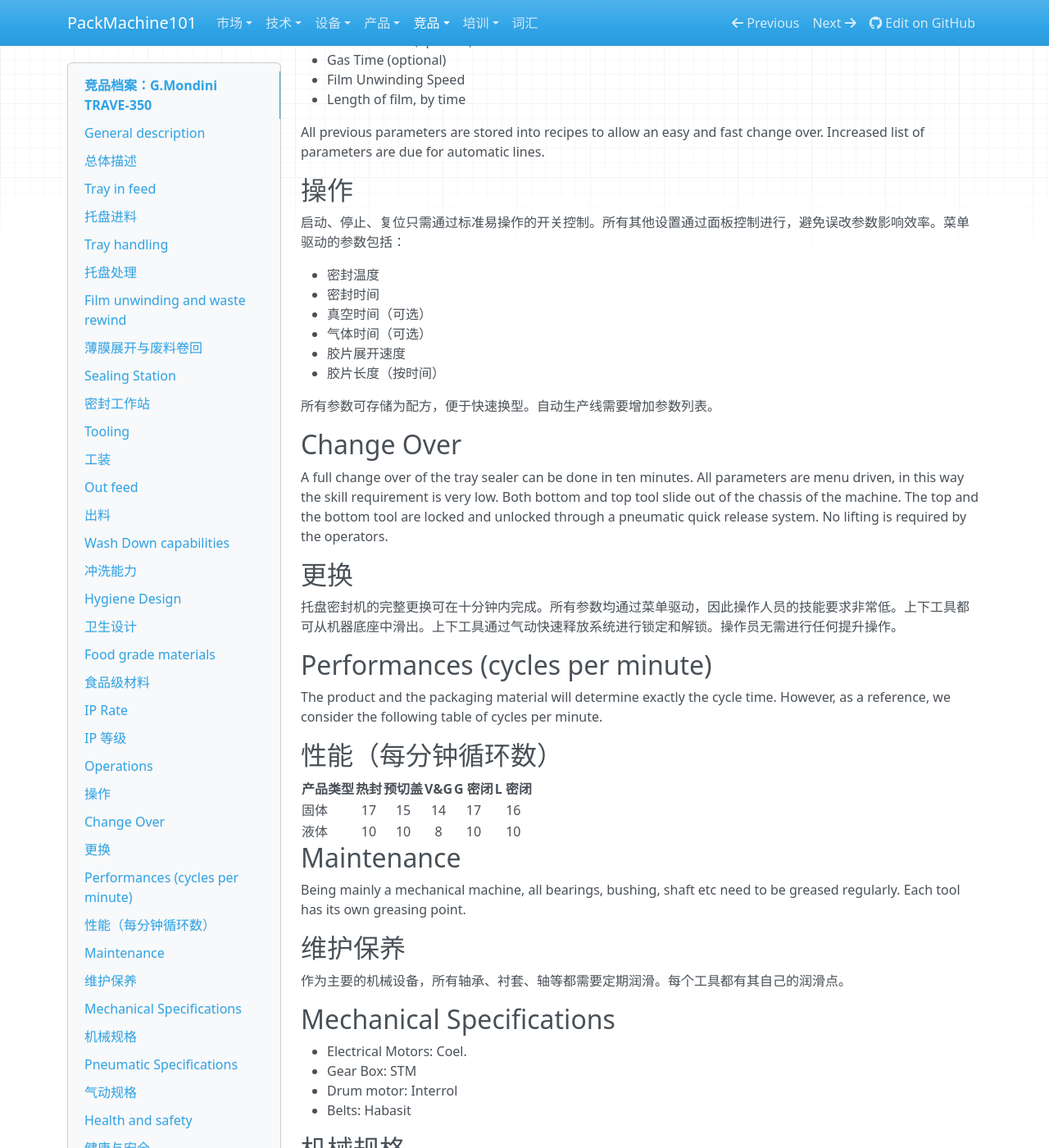
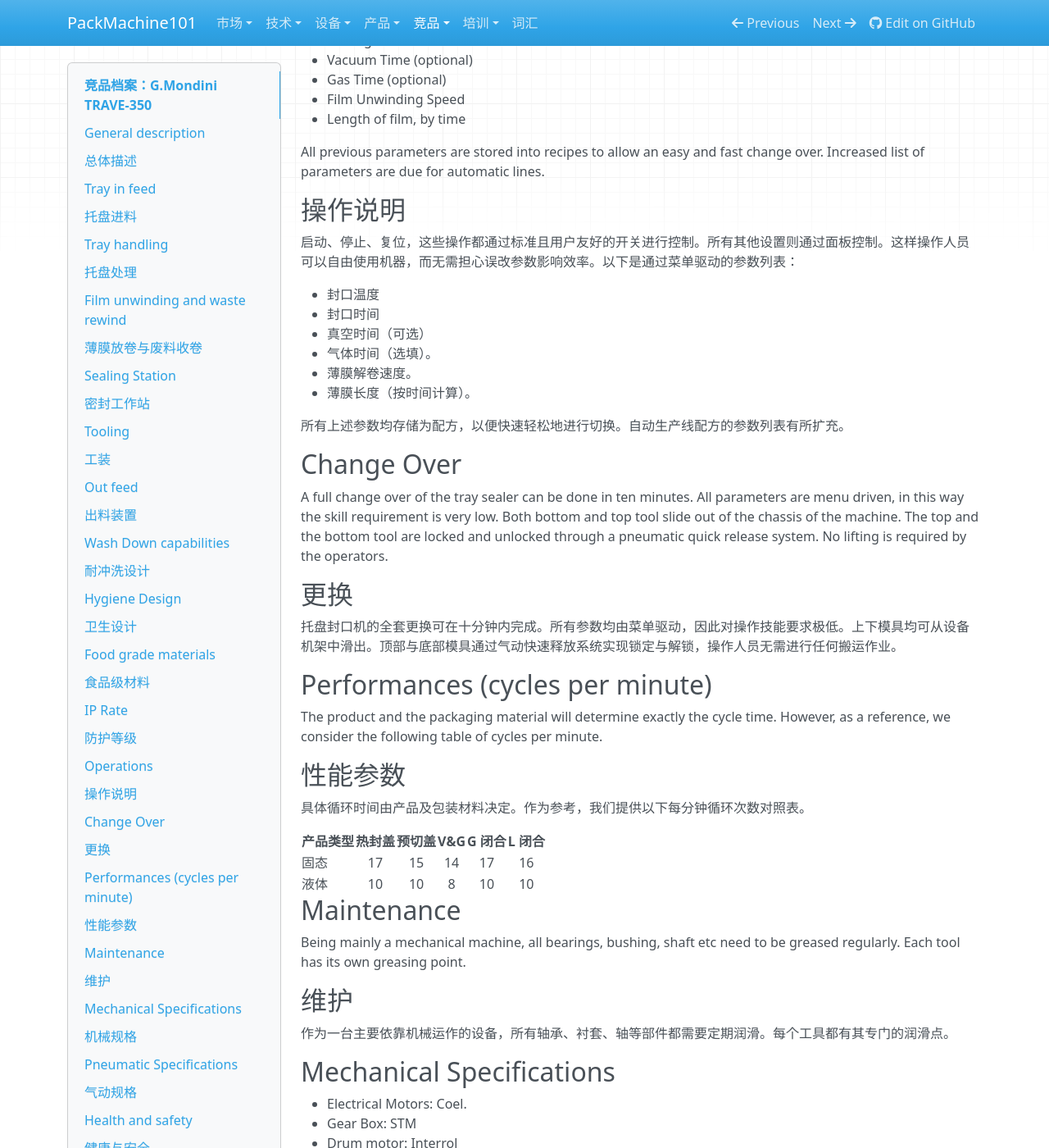
Before and after one commit to John-Qu/FPM101, an MkDocs documentation site: the page built from docs/competitors/gmondini-trave-350.md, in a window 1280 px wide and 1400 px high, scrolled down 7360 px. Shown: the whole window at 82% size. Built offline with MkDocs 1.6.1, drawn with Linux system fonts in a browser that asks for light colours; nearby versions of some CDN libraries; some of the changed text lies outside the part shown.

Commit message:
改为 DS 翻译的版本

```diff
--- a/docs/competitors/gmondini-trave-350.md
+++ b/docs/competitors/gmondini-trave-350.md
@@ -8,7 +8,7 @@
 
 ## 总体描述
 
-工具宽度为 340 毫米，长度为 570 毫米，根据托盘在运行方向上的尺寸，每个工具最多可装配 4 个托盘。密封工具驱动系统和密封力生成器由完全电机械系统组成。
+模具宽度为 340 毫米，长度为 570 毫米，根据料盘在行进方向上的尺寸，每个模具最多可容纳 4 个料盘。密封模具驱动系统和密封力发生器由一套全机电系统组成。
 
 ## Tray in feed
 
@@ -16,7 +16,7 @@
 
 ## 托盘进料
 
-皮带从前一条输送机接收托盘。托盘必须到达时对齐且间距合适。智能皮带将独立于先前的节距，对托盘进行调速和分组，为其转移到密封站做好准备。这两条皮带可以处理随机进料速度，并允许机器保持待机状态，这对于全自动解决方案和手动操作都很重要。检测由位于行进平面上方的单个光电眼提供。
+一条传送带正在接收来自前段输送线的托盘。托盘需以对齐且间距适当的方式到达。智能传送带会调节托盘速度并分组排列，不受前段节距影响，为转移至封口工位做好准备。这两条传送带可应对随机进料速度，使设备能保持待机状态，这对全自动化解决方案和人工操作都至关重要。托盘检测通过安装在传送平面上方的单个光电传感器实现。
 
 ![进料示意](../assets/competitors/gmondini-trave-350/trave-350-01-feed.jpg)
 
@@ -32,9 +32,9 @@
 
 Film saving and reliable continuous run are at the base of the development of the system incorporated in this tray sealer. The reel is positioned on a cantilever shaft which is connected to a servomotor. Film is kept in tension through several shafts, which are supported both sides to avoid any misalignment. A dancing bar keeps a constant tension on the film during the unwinding. The film is pulled through the tool via two counter rotary rollers, controlled by an electrical motor, which allows smooth pulling to reach the maximum waste savings. A clutch controls the tension on the continuous running film waste rewind.
 
-## 薄膜展开与废料卷回
+## 薄膜放卷与废料收卷
 
-薄膜节省和可靠的连续运行是该托盘密封机系统开发的基础。卷轴位于与伺服电机连接的悬臂轴上。薄膜通过多个轴保持张力，这些轴两侧都有支撑，以避免任何错位。舞动杆在薄膜展开期间保持恒定的张力。薄膜通过两个反向旋转的滚筒拉过工具，由电机控制，确保平稳拉伸以达到最大废料节省。离合器控制连续运行薄膜废料卷回的张力。
+省膜设计和可靠连续运行是本托盘封口机集成系统的核心研发理念。膜卷安装于悬臂轴上，该轴与伺服电机直接相连。薄膜通过多根双端支撑的导辊保持张力，有效防止跑偏。浮动辊机构在放卷过程中持续维持薄膜张力恒定。薄膜由两根反向旋转的电动辊轮牵引通过模具，实现平稳拉伸以达到最佳省膜效果。离合器装置精确控制连续运行的废膜收卷张力。
 
 ![胶片路径](../assets/competitors/gmondini-trave-350/trave-350-02-film-1.jpg)
 
@@ -58,9 +58,9 @@
 
 A policord belt takes the sealed trays out of the guarding in a straight line.
 
-## 出料
+## 出料装置
 
-一条聚芯输送带将密封后的托盘直线输出，离开防护装置。
+一条聚氨酯同步带将密封完成的料盘沿直线输送出防护区域。
 
 ![出料示意](../assets/competitors/gmondini-trave-350/trave-350-03-outfeed-1.jpg)
 
@@ -68,9 +68,9 @@
 
 Clean ability and resistance to continuous wash down is one of the main characteristic of this machine.
 
-## 冲洗能力
+## 耐冲洗设计
 
-清洁能力和抗连续冲洗性是该机器的主要特点之一。
+该机器的主要特性之一是具备出色的清洁能力和持续耐冲洗性能。
 
 ## Hygiene Design
 
@@ -82,11 +82,11 @@
 
 ## 卫生设计
 
-- 避免延伸平面之间的接触
-- 没有可能积存水和污垢的封闭腔体
-- 旅行平面下方无传感器
-- 减少暴露的螺母和螺栓，以增加易清洁表面
-- 一个主电气柜和一个主机械柜
+- 避免扩展平面之间的接触。
+- 无可能积存水分和污垢的封闭空腔。
+- 行驶平面下方无传感器。
+- 减少外露的螺母和螺栓以增加易于清洁的表面。
+- 一个主电气柜和一个主机械柜。
 
 ![卫生设计细节](../assets/competitors/gmondini-trave-350/trave-350-04-hygiene.jpg)
 
@@ -98,9 +98,9 @@
 
 ## 食品级材料
 
-- 主体采用不锈钢
-- 阳极氧化铝工具
-- 聚氨酯皮带
+- 主体采用不锈钢材质。
+- 阳极氧化铝制工具。
+- 聚氨酯材质履带。
 
 ## IP Rate
 
@@ -112,15 +112,15 @@
 - IP 67 photo eyes with quick release for quick substitution
 - IP 67 proximity sensors with quick release for quick substitution
 
-## IP 等级
+## 防护等级
 
-- IP65 机械配电柜
-- IP65 电气配电柜
-- IP65 气动及服务配电柜
-- IP67 控制面板
-- IP67 控制开关
-- IP67 光电传感器（快速释放便于更换）
-- IP67 接近传感器（快速释放便于更换）
+- IP 65 机械柜。
+- IP 65 电气柜。
+- IP 65 气动及辅助设备柜。
+- IP 67 控制面板。
+- IP 67 控制开关。
+- IP67 防护等级的快速释放式光电传感器，便于快速更换。
+- IP67 防护等级的快速释放式接近传感器，便于快速更换。
 
 ## Operations
 
@@ -135,18 +135,18 @@
 
 All previous parameters are stored into recipes to allow an easy and fast change over. Increased list of parameters are due for automatic lines.
 
-## 操作
+## 操作说明
 
-启动、停止、复位只需通过标准易操作的开关控制。所有其他设置通过面板控制进行，避免误改参数影响效率。菜单驱动的参数包括：
+启动、停止、复位，这些操作都通过标准且用户友好的开关进行控制。所有其他设置则通过面板控制。这样操作人员可以自由使用机器，而无需担心误改参数影响效率。以下是通过菜单驱动的参数列表：
 
-- 密封温度
-- 密封时间
+- 封口温度
+- 封口时间
 - 真空时间（可选）
-- 气体时间（可选）
-- 胶片展开速度
-- 胶片长度（按时间）
+- 气体时间（选填）。
+- 薄膜解卷速度。
+- 薄膜长度（按时间计算）。
 
-所有参数可存储为配方，便于快速换型。自动生产线需要增加参数列表。
+所有上述参数均存储为配方，以便快速轻松地进行切换。自动生产线配方的参数列表有所扩充。
 
 ## Change Over
 
@@ -154,26 +154,28 @@
 
 ## 更换
 
-托盘密封机的完整更换可在十分钟内完成。所有参数均通过菜单驱动，因此操作人员的技能要求非常低。上下工具都可从机器底座中滑出。上下工具通过气动快速释放系统进行锁定和解锁。操作员无需进行任何提升操作。
+托盘封口机的全套更换可在十分钟内完成。所有参数均由菜单驱动，因此对操作技能要求极低。上下模具均可从设备机架中滑出。顶部与底部模具通过气动快速释放系统实现锁定与解锁，操作人员无需进行任何搬运作业。
 
 ## Performances (cycles per minute)
 
 The product and the packaging material will determine exactly the cycle time. However, as a reference, we consider the following table of cycles per minute.
 
-## 性能（每分钟循环数）
+## 性能参数
 
-| 产品类型 | 热封 | 预切盖 | V&G | G 密闭 | L 密闭 |
+具体循环时间由产品及包装材料决定。作为参考，我们提供以下每分钟循环次数对照表。
+
+| 产品类型 | 热封盖 | 预切盖 | V&G | G 闭合 | L 闭合 |
 | :--- | :---: | :---: | :---: | :---: | :---: |
-| 固体 | 17 | 15 | 14 | 17 | 16 |
+| 固态 | 17 | 15 | 14 | 17 | 16 |
 | 液体 | 10 | 10 | 8 | 10 | 10 |
 
 ## Maintenance
 
 Being mainly a mechanical machine, all bearings, bushing, shaft etc need to be greased regularly. Each tool has its own greasing point.
 
-## 维护保养
+## 维护
 
-作为主要的机械设备，所有轴承、衬套、轴等都需要定期润滑。每个工具都有其自己的润滑点。
+作为一台主要依靠机械运作的设备，所有轴承、衬套、轴等部件都需要定期润滑。每个工具都有其专门的润滑点。
 
 ## Mechanical Specifications
 
@@ -184,10 +186,10 @@
 
 ## 机械规格
 
-- 电动马达：Coel
-- 齿轮箱：STM
-- 鼓形电动机：Interrol
-- 皮带：Habasit
+- 电动机：Coel.
+- 变速箱：STM
+- 滚筒电机：Interrol
+- 输送带：Habasit
 
 ## Pneumatic Specifications
 
```
